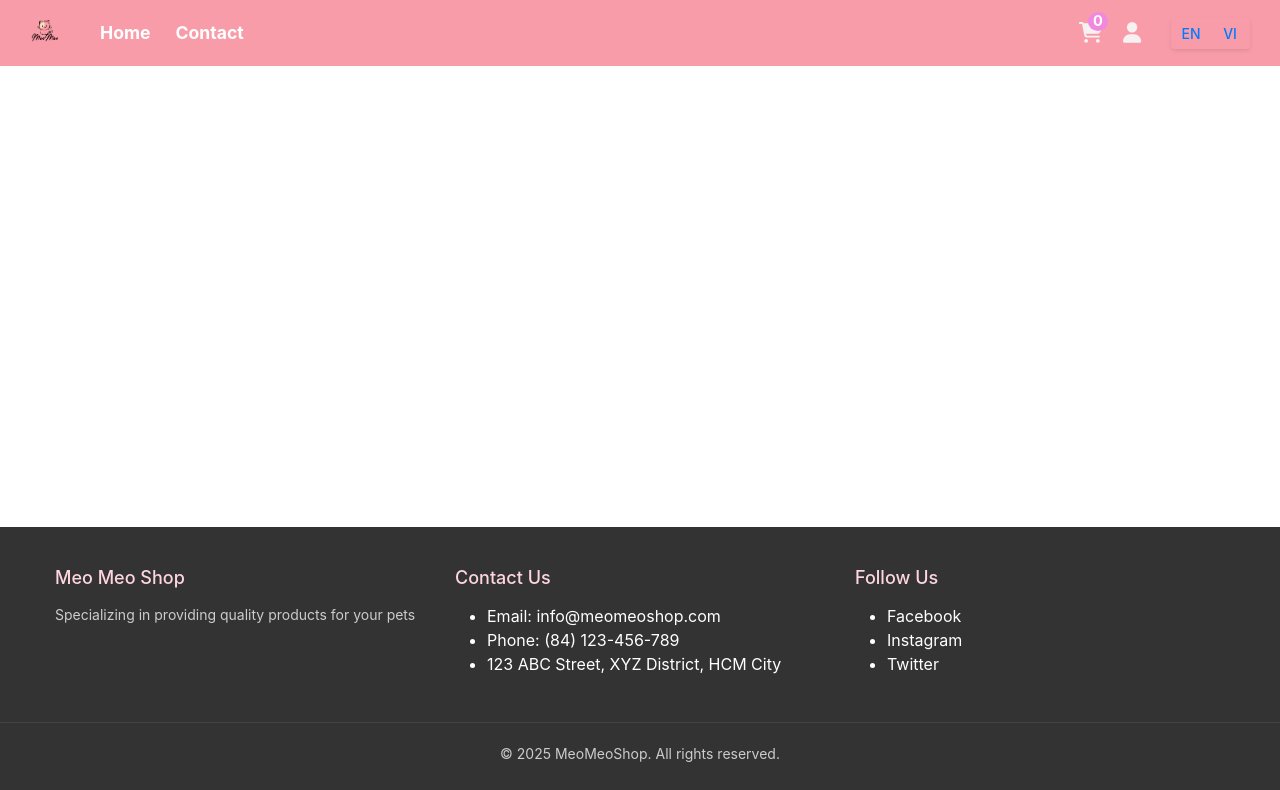
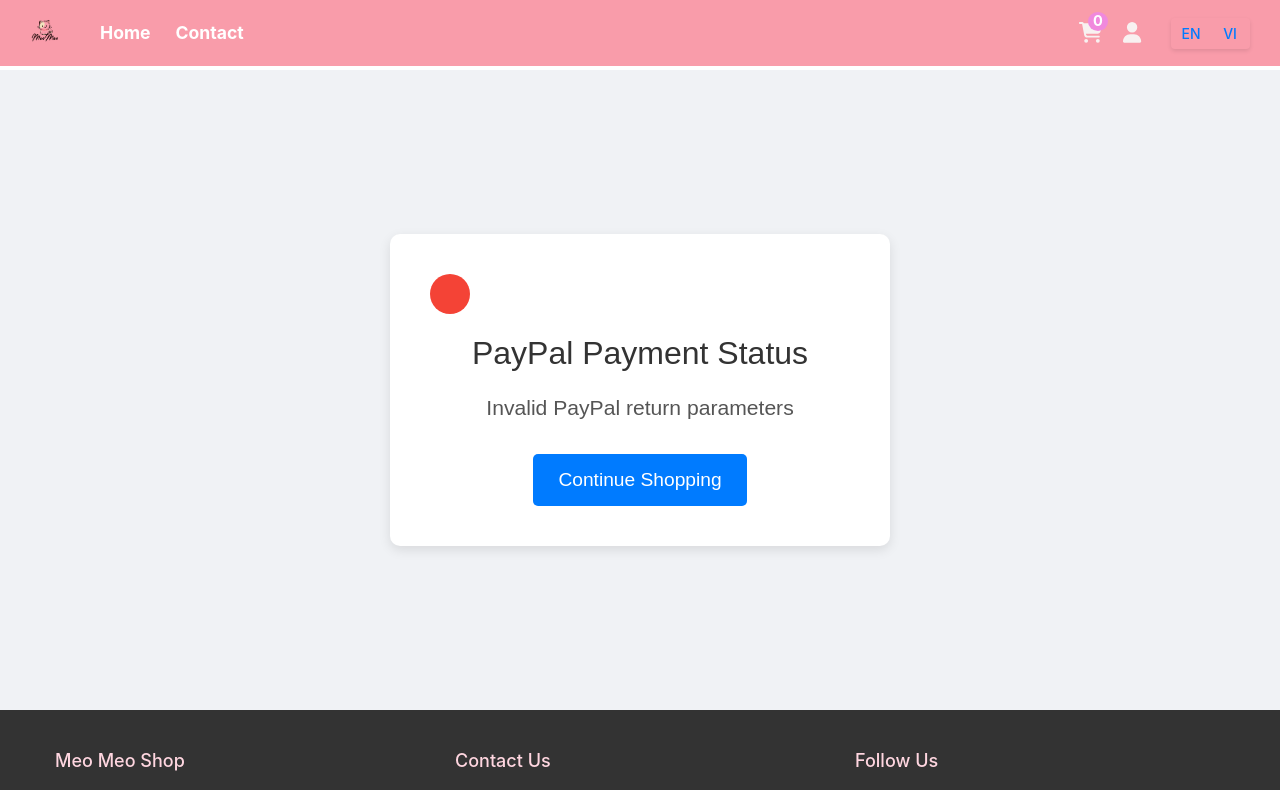
Before and after one commit to moclan01/MeoMeoShop, a React (Create React App) app in the folder meomeoshop-frontend/: page /paypal-return in a window 1280 px wide. Shown: the top 790 px of the page. Built offline with nearby package versions, Linux system fonts and the light colour scheme.

Commit message:
Done PayPal

```diff
--- a/meomeoshop-frontend/src/App.js
+++ b/meomeoshop-frontend/src/App.js
@@ -34,6 +34,7 @@
 import EditCategory from './components/admin/CRUD/UpdateCategory';
 import AddProduct from './components/admin/CRUD/AddProduct';
 import EditProduct from './components/admin/CRUD/UpdateProduct';
+import PayPalReturn from './components/user/PayPalReturn';
 
 function App() {
   // State for logged-in user, initialized from localStorage
@@ -122,6 +123,9 @@
             {/* New Contact Route */}
             <Route path="/contact" element={<Contact />} />
 
+            {/* PayPal Return Route */}
+            <Route path="/paypal-return" element={<PayPalReturn loggedInUser={loggedInUser} updateCartInUserState={updateCartInUserState} />} />
+
             {/* Admin Routes - Protected by PrivateRoute */}
             <Route
               path="/admin"
--- a/meomeoshop-frontend/src/components/styles/Order.css
+++ b/meomeoshop-frontend/src/components/styles/Order.css
@@ -195,6 +195,31 @@
   background-color: #357abd;
 }
 
+.payment-methods {
+  display: flex;
+  gap: 20px;
+  margin-top: 10px;
+}
+
+.payment-method {
+  display: flex;
+  align-items: center;
+  gap: 8px;
+  cursor: pointer;
+  padding: 10px;
+  border: 1px solid #ddd;
+  border-radius: 4px;
+  transition: all 0.3s ease;
+}
+
+.payment-method:hover {
+  border-color: #4CAF50;
+}
+
+.payment-method input[type="radio"] {
+  margin: 0;
+}
+
 @media (max-width: 768px) {
   .order-content {
     grid-template-columns: 1fr;
--- /dev/null
+++ b/meomeoshop-frontend/src/components/styles/PayPalReturn.css
@@ -0,0 +1,68 @@
+.paypal-return-page {
+  display: flex;
+  justify-content: center;
+  align-items: center;
+  min-height: 80vh;
+  background-color: #f0f2f5;
+  font-family: 'Arial', sans-serif;
+}
+
+.paypal-return-container {
+  background-color: #fff;
+  padding: 40px;
+  border-radius: 10px;
+  box-shadow: 0 4px 12px rgba(0, 0, 0, 0.1);
+  text-align: center;
+  max-width: 500px;
+  width: 100%;
+}
+
+.paypal-return-container h2 {
+  margin-bottom: 20px;
+  color: #333;
+}
+
+.paypal-return-container p {
+  font-size: 1.1em;
+  color: #555;
+  margin-bottom: 30px;
+}
+
+.paypal-return-container .success-icon,
+.paypal-return-container .failed-icon,
+.paypal-return-container .pending-icon,
+.paypal-return-container .error-icon {
+  font-size: 4em;
+  margin-bottom: 20px;
+}
+
+.paypal-return-container.success .success-icon {
+  color: #28a745;
+}
+
+.paypal-return-container.failed .failed-icon {
+  color: #dc3545;
+}
+
+.paypal-return-container.pending .pending-icon {
+  color: #ffc107;
+}
+
+.paypal-return-container.error .error-icon {
+  color: #6c757d;
+}
+
+.paypal-return-container button {
+  background-color: #007bff;
+  color: white;
+  padding: 12px 25px;
+  border: none;
+  border-radius: 5px;
+  cursor: pointer;
+  font-size: 1em;
+  transition: background-color 0.3s ease;
+}
+
+.paypal-return-container button:hover {
+  background-color: #0056b3;
+}
--- a/meomeoshop-frontend/src/components/user/Order.js
+++ b/meomeoshop-frontend/src/components/user/Order.js
@@ -14,6 +14,7 @@
     phone: '',
     note: ''
   });
+  const [paymentMethod, setPaymentMethod] = useState('cod'); // 'cod' or 'paypal'
 
   useEffect(() => {
     const fetchCartItems = async () => {
@@ -98,6 +99,32 @@
 
       const orderData = await orderResponse.json();
 
+      if (paymentMethod === 'paypal') {
+        // Tạo thanh toán PayPal
+        const paypalResponse = await fetch('http://localhost:8080/api/paypal/create-payment', {
+          method: 'POST',
+          headers: {
+            'Content-Type': 'application/json',
+          },
+          body: JSON.stringify({
+            total: calculateTotal(),
+            currency: 'USD',
+            description: `Order ${orderData.orderId}`,
+            orderId: orderData.orderId
+          }),
+        });
+
+        if (!paypalResponse.ok) {
+          throw new Error('Không thể tạo thanh toán PayPal');
+        }
+
+        const paypalData = await paypalResponse.json();
+        // Chuyển hướng đến trang chấp thuận PayPal
+        window.location.href = paypalData.approvalUrl;
+        return;
+      }
+
+      // Nếu thanh toán COD, tiếp tục xử lý như cũ
       // Clear cart after successful order
       const clearCartResponse = await fetch(`http://localhost:8080/api/carts/${loggedInUser.cart.cartId}/clear`, {
         method: 'POST'
@@ -172,8 +199,34 @@
                 />
               </div>
 
+              <div className="form-group">
+                <label>{t('checkout.paymentMethod')}:</label>
+                <div className="payment-methods">
+                  <label className="payment-method">
+                    <input
+                      type="radio"
+                      name="paymentMethod"
+                      value="cod"
+                      checked={paymentMethod === 'cod'}
+                      onChange={(e) => setPaymentMethod(e.target.value)}
+                    />
+                    {t('checkout.cod')}
+                  </label>
+                  <label className="payment-method">
+                    <input
+                      type="radio"
+                      name="paymentMethod"
+                      value="paypal"
+                      checked={paymentMethod === 'paypal'}
+                      onChange={(e) => setPaymentMethod(e.target.value)}
+                    />
+                    {t('checkout.paypal')}
+                  </label>
+                </div>
+              </div>
+
               <button type="submit" className="submit-order">
-                {t('checkout.placeOrder')}
+                {paymentMethod === 'paypal' ? t('checkout.payWithPayPal') : t('checkout.placeOrder')}
               </button>
             </form>
           </div>
--- /dev/null
+++ b/meomeoshop-frontend/src/components/user/PayPalReturn.js
@@ -0,0 +1,93 @@
+import React, { useEffect, useState } from 'react';
+import { useLocation, useNavigate } from 'react-router-dom';
+import { useTranslation } from 'react-i18next';
+import '../styles/PayPalReturn.css'; // Bạn sẽ cần tạo file CSS này
+
+function PayPalReturn({ loggedInUser, updateCartInUserState }) {
+  const location = useLocation();
+  const navigate = useNavigate();
+  const { t } = useTranslation();
+  const [paymentStatus, setPaymentStatus] = useState('pending'); // success, failed, error
+  const [message, setMessage] = useState('Đang xác nhận thanh toán PayPal...');
+
+  useEffect(() => {
+    const executePayment = async () => {
+      const queryParams = new URLSearchParams(location.search);
+      const orderId = queryParams.get('token');
+      const payerId = queryParams.get('PayerID');
+
+      if (orderId && payerId) {
+        try {
+          const response = await fetch('http://localhost:8080/api/paypal/execute-payment', {
+            method: 'POST',
+            headers: {
+              'Content-Type': 'application/json',
+            },
+            body: JSON.stringify({ orderId, payerId }),
+          });
+
+          if (!response.ok) {
+            throw new Error(t('paypalReturn.errorExecuting'));
+          }
+
+          const data = await response.json();
+          if (data.status === 'success') {
+            setMessage(t('paypalReturn.success'));
+            setPaymentStatus('success');
+
+            // Clear cart after successful PayPal payment
+            if (loggedInUser && loggedInUser.cart && loggedInUser.cart.cartId) {
+              const clearCartResponse = await fetch(`http://localhost:8080/api/carts/${loggedInUser.cart.cartId}/clear`, {
+                method: 'POST'
+              });
+
+              if (!clearCartResponse.ok) {
+                console.error('Không thể xóa giỏ hàng sau khi đặt hàng PayPal');
+              } else {
+                console.log('Giỏ hàng đã được xóa sau thanh toán PayPal thành công.');
+                updateCartInUserState({ ...loggedInUser.cart, items: [] }); // Update cart state in parent
+              }
+            }
+
+            // navigate('/order-success'); // You might want to redirect to a generic success page
+          } else {
+            setMessage(t('paypalReturn.failed') + ': ' + data.message);
+            setPaymentStatus('failed');
+          }
+        } catch (error) {
+          setMessage(t('paypalReturn.error') + ': ' + error.message);
+          setPaymentStatus('error');
+        }
+      } else {
+        setMessage(t('paypalReturn.invalidParams'));
+        setPaymentStatus('error');
+      }
+    };
+
+    executePayment();
+  }, [location.search, t, navigate, loggedInUser, updateCartInUserState]);
+
+  return (
+    <div className="paypal-return-page">
+      <div className={`paypal-return-container ${paymentStatus}`}>
+        {paymentStatus === 'success' && (
+          <i className="fas fa-check-circle success-icon"></i>
+        )}
+        {paymentStatus === 'failed' && (
+          <i className="fas fa-times-circle failed-icon"></i>
+        )}
+        {paymentStatus === 'pending' && (
+          <i className="fas fa-spinner fa-spin pending-icon"></i>
+        )}
+        {paymentStatus === 'error' && (
+          <i className="fas fa-exclamation-triangle error-icon"></i>
+        )}
+        <h2>{t('paypalReturn.title')}</h2>
+        <p>{message}</p>
+        <button onClick={() => navigate('/')}>{t('paypalReturn.continueShopping')}</button>
+      </div>
+    </div>
+  );
+}
+
+export default PayPalReturn;
--- a/meomeoshop-frontend/src/i18n/translations/en.js
+++ b/meomeoshop-frontend/src/i18n/translations/en.js
@@ -107,6 +107,9 @@
   checkout: {
     shippingInfo: 'Shipping Information',
     paymentMethod: 'Payment Method',
+    cod: 'Cash On Delivery',
+    paypal: 'PayPal',
+    payWithPayPal: 'Pay with PayPal',
     orderSummary: 'Order Summary',
     placeOrder: 'Place Order',
     fullName: 'Full Name',
@@ -121,6 +124,16 @@
     loading: 'Loading...',
     error: 'Error loading cart information',
     loginRequired: 'Please login to checkout'
+  },
+  paypalReturn: {
+    title: 'PayPal Payment Status',
+    pending: 'Confirming PayPal payment...',
+    success: 'PayPal payment successful!',
+    failed: 'PayPal payment failed',
+    error: 'An error occurred during PayPal payment',
+    errorExecuting: 'Failed to execute PayPal payment',
+    invalidParams: 'Invalid PayPal return parameters',
+    continueShopping: 'Continue Shopping'
   },
   orderSuccess: {
     title: 'Order Placed Successfully!',
--- a/meomeoshop-frontend/src/i18n/translations/vi.js
+++ b/meomeoshop-frontend/src/i18n/translations/vi.js
@@ -107,6 +107,9 @@
   checkout: {
     shippingInfo: 'Thông tin giao hàng',
     paymentMethod: 'Phương thức thanh toán',
+    cod: 'Thanh toán khi nhận hàng',
+    paypal: 'PayPal',
+    payWithPayPal: 'Thanh toán bằng PayPal',
     orderSummary: 'Tóm tắt đơn hàng',
     placeOrder: 'Đặt hàng',
     fullName: 'Họ và tên',
@@ -121,6 +124,16 @@
     loading: 'Đang tải...',
     error: 'Có lỗi xảy ra khi tải thông tin giỏ hàng',
     loginRequired: 'Vui lòng đăng nhập để thanh toán'
+  },
+  paypalReturn: {
+    title: 'Trạng thái thanh toán PayPal',
+    pending: 'Đang xác nhận thanh toán PayPal...',
+    success: 'Thanh toán PayPal thành công!',
+    failed: 'Thanh toán PayPal thất bại',
+    error: 'Đã xảy ra lỗi trong quá trình thanh toán PayPal',
+    errorExecuting: 'Thực hiện thanh toán PayPal thất bại',
+    invalidParams: 'Thông số trả về PayPal không hợp lệ',
+    continueShopping: 'Tiếp tục mua sắm'
   },
   orderSuccess: {
     title: 'Đặt hàng thành công!',
```
